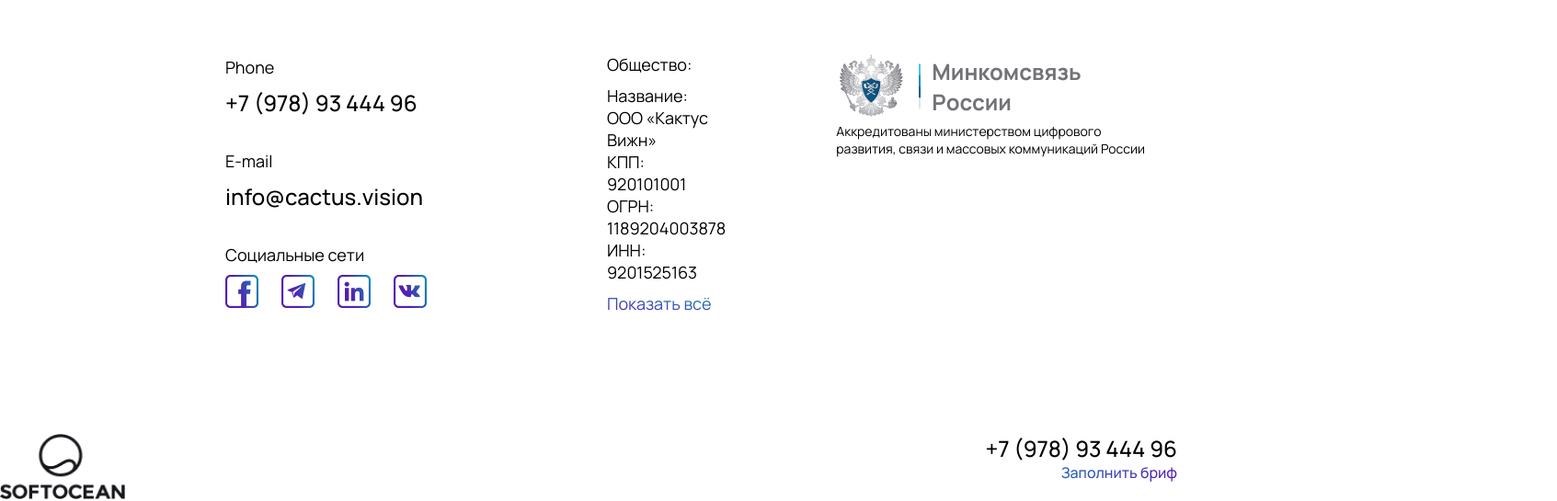
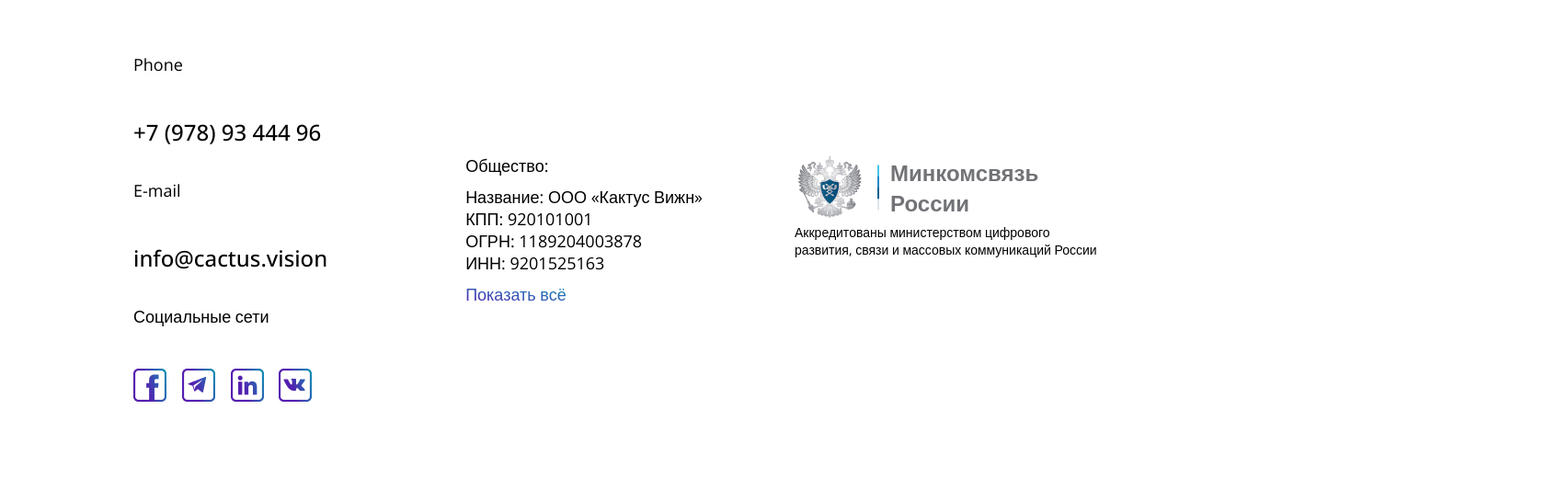
Before and after one commit to Softocean/softocean_landing, a Next.js app: page /contacts in a window 1280 px wide. Shown: the part 162-707 px from the top of the page at 92% size, 1693 px wide, since content can reach past the window. Built offline with nearby package versions, Linux system fonts and the light colour scheme.

Commit message:
added adaptive and tidied up a bit

```diff
--- a/src/app/contacts/page.tsx
+++ b/src/app/contacts/page.tsx
@@ -1,144 +1,22 @@
 import React from 'react';
-import Image from 'next/image';
-
-import FB from '../../../assets/icons/FB.jpg';
-import Tg from '../../../assets/icons/Telegram.jpg';
-import In from '../../../assets/icons/LinkedIn.jpg';
-import VK from '../../../assets/icons/VK.jpg';
-import MСlogo from '../../../assets/icons/MCLogo.jpg';
-import separator from '../../../assets/icons/separator.jpg';
-
-interface infoData {
-  id: number;
-  title: string;
-  description: string | JSX.Element;
-}
-
-interface requisitesData {
-  [key: string]: string | number;
-}
+import ContactsData from '@/components/contacts/contactsData';
+import RequisitesInfo from '@/components/contacts/requisitesInfo';
+import MinistryOfCom from '@/components/contacts/ministryOfCom';
 
 export default function Contacts() {
-  const infoData: infoData[] = [
-    {
-      id: 0,
-      title: 'Phone',
-      description: '+7 (978) 93 444 96',
-    },
-    {
-      id: 1,
-      title: 'E-mail',
-      description: 'info@cactus.vision',
-    },
-    {
-      id: 2,
-      title: 'Социальные сети',
-      description: (
-        <>
-          <Image
-            className="w-9 mr-[25px] cursor-pointer"
-            alt="иконка facebook"
-            src={FB}
-            width={36}
-            height={36}
-          />
-          <Image
-            className="w-9 mr-[25px] cursor-pointer"
-            alt="иконка telegram"
-            src={Tg}
-            width={36}
-            height={36}
-          />
-          <Image
-            className="w-9 mr-[25px] cursor-pointer"
-            alt="иконка linkedin"
-            src={In}
-            width={36}
-            height={36}
-          />
-          <Image
-            className="w-9 cursor-pointer"
-            alt="иконка вконтакте"
-            src={VK}
-            width={36}
-            height={36}
-          />
-        </>
-      ),
-    },
-  ];
-
-  const requisitesData: requisitesData[] = [
-    {
-      'Название: ': 'ООО «Кактус Вижн»',
-      'КПП: ': 920101001,
-      'ОГРН: ': 1189204003878,
-      'ИНН: ': 9201525163,
-    },
-  ];
-
   return (
-    <div className="ml-[245px] mt-[180px] flex w-fit flex-row items-center gap-[200px]">
-      <div className="flex flex-col py-10 list-none gap-[30px]">
-        {infoData.map((info) => {
-          return (
-            <li>
-              <h4 className="mt-0 mb-[10px] relative text-base my-[5px] whitespace-nowrap">
-                <div>{info.title}</div>
-              </h4>
-              <p className="relative flex my-[5px] text-base-24 font-medium whitespace-nowrap">
-                {info.description}
-              </p>
-            </li>
-          );
-        })}
-      </div>
-      <div className="flex w-fit flex-row gap-[120px]">
-        <div className="py-10">
-          <p className="mb-[10px] text-base whitespace-nowrap">Общество:</p>
-          {requisitesData.map((item, index) => (
-            <div key={index}>
-              {Object.entries(item).map(([key, value]) => (
-                <p className="text-base" key={key}>
-                  <span>{key}</span>
-                  <span>{value}</span>
-                </p>
-              ))}
-            </div>
-          ))}
-          <p className="mt-[10px] bg-gradient-main from-deep-sky-blue to-rebecca-purple bg-clip-text text-base text-transparent cursor-pointer">
-            Показать всё
-          </p>
-        </div>
-        <div className="py-10">
-          <div className="w-[784px] text-base leading-[125%]">
-            <div className="flex">
-              <Image
-                className="mr-[15px] cursor-pointer"
-                alt="изображение герба министерства связи"
-                src={MСlogo}
-                width={75}
-                height={73}
-              />
-              <Image
-                className="mr-[12px] h-[50px] self-center cursor-pointer"
-                alt="изображение линии-разделителя"
-                src={separator}
-                width={2}
-              />
-              <p className="self-center text-base-24 text-greyDark font-bold">
-                Минкомсвязь
-                <br />
-                России
-              </p>
-            </div>
-            <p className="mt-[3.17px] text-sm text-black">
-              Аккредитованы министерством цифрового
-              <br />
-              развития, связи и массовых коммуникаций России
-            </p>
-          </div>
-        </div>
+    <div
+      className="
+        ml-[245px] max-2xl:ml-[145px] max-xl:ml-[95px] max-lg:ml-[75px]
+        gap-[200px] max-2xl:gap-[150px] max-xl:gap-[100px] max-lg:gap-[50px]
+        mt-[180px] flex w-fit flex-row items-center">
+      <ContactsData />
+      <div
+        className="
+          flex w-fit flex-row
+          gap-[120px] max-2xl:gap-[100px] max-xl:gap-[80px] max-lg:gap-[60px]">
+        <RequisitesInfo />
+        <MinistryOfCom />
       </div>
     </div>
   );
--- a/src/app/globals.css
+++ b/src/app/globals.css
@@ -1,16 +1,6 @@
 @tailwind base;
 @tailwind components;
 @tailwind utilities;
-
-@layer base {
-  @font-face {
-    font-family: CoreSansN;
-    font-weight: 400;
-    src:
-      local('Roboto'),
-      url(/vendor/fonts/CoreSansN65Bold.ttf) format('ttf');
-  }
-}
 
 :root {
   --foreground-rgb: 0, 0, 0;
--- a/src/app/layout.tsx
+++ b/src/app/layout.tsx
@@ -1,9 +1,11 @@
 import './globals.css';
 import type { Metadata } from 'next';
 import { Manrope } from 'next/font/google';
+import { Open_Sans } from 'next/font/google';
 import Footer from '@/components/footer';
 
 const manrope = Manrope({ subsets: ['latin', 'cyrillic'] });
+const openSans = Open_Sans({ subsets: ['latin', 'cyrillic'] });
 
 export const metadata: Metadata = {
   title: 'Create Next App',
@@ -13,7 +15,8 @@ export const metadata: Metadata = {
 export default function RootLayout({ children }: { children: React.ReactNode }) {
   return (
     <html lang="en">
-      <body className={`${manrope.className} bg-white`}>{children}
+      <body className={`${manrope.className} ${openSans.className} bg-white`}>
+        {children}
         <section className="mb-10 mt-[90px]">
           <Footer />
         </section>
--- /dev/null
+++ b/src/components/contacts/constants/index.tsx
@@ -0,0 +1,89 @@
+import Image from 'next/image';
+import FB from '../../../../assets/icons/FB.jpg';
+import Tg from '../../../../assets/icons/Telegram.jpg';
+import In from '../../../../assets/icons/LinkedIn.jpg';
+import VK from '../../../../assets/icons/VK.jpg';
+
+interface infoData {
+  id: number;
+  title: string;
+  description: string | JSX.Element;
+}
+
+interface requisitesData {
+  [key: string]: string | number;
+}
+
+export const infoData: infoData[] = [
+  {
+    id: 0,
+    title: 'Phone',
+    description: '+7 (978) 93 444 96',
+  },
+  {
+    id: 1,
+    title: 'E-mail',
+    description: 'info@cactus.vision',
+  },
+  {
+    id: 2,
+    title: 'Социальные сети',
+    description: (
+      <>
+        <a href="https://example.com">
+          <Image
+            className="mr-[25px] cursor-pointer"
+            alt="иконка facebook"
+            src={FB}
+            width={36}
+            height={36}
+            placeholder="blur"
+            blurDataURL={FB.src}
+          />
+        </a>
+        <a href="https://example.com">
+          <Image
+            className="mr-[25px] cursor-pointer"
+            alt="иконка telegram"
+            src={Tg}
+            width={36}
+            height={36}
+            placeholder="blur"
+            blurDataURL={Tg.src}
+          />
+        </a>
+        <a href="https://example.com">
+          <Image
+            className="mr-[25px] cursor-pointer"
+            alt="иконка linkedin"
+            src={In}
+            width={36}
+            height={36}
+            placeholder="blur"
+            blurDataURL={In.src}
+          />
+        </a>
+        <a href="https://example.com">
+          <Image
+            className="mr-[25px] cursor-pointer"
+            alt="иконка вконтакте"
+            src={VK}
+            width={36}
+            height={36}
+            placeholder="blur"
+            blurDataURL={VK.src}
+          />
+        </a>
+      </>
+    ),
+  },
+];
+
+export const requisitesData: requisitesData[] = [
+  {
+    'Название: ': 'ООО «Кактус Вижн»',
+    'КПП: ': 920101001,
+    'ОГРН: ': 1189204003878,
+    'ИНН: ': 9201525163,
+  },
+];
--- /dev/null
+++ b/src/components/contacts/contactsData/index.tsx
@@ -0,0 +1,27 @@
+import { FC } from 'react';
+import { infoData } from '@/components/contacts/constants';
+
+const contactsData: FC = () => {
+  return (
+    <div className="flex flex-col py-10 list-none gap-[30px]">
+      {infoData.map((info) => {
+        return (
+          <>
+            <h4
+              className="mt-0 mb-[10px] relative my-[5px] whitespace-nowrap
+                text-base max-lg:text-sm-16 max-sm:text-sm">
+              <div>{info.title}</div>
+            </h4>
+            <p
+              className="relative flex my-[5px] font-medium whitespace-nowrap
+                text-base-24 max-lg:text-base max-sm:text-sm">
+              {info.description}
+            </p>
+          </>
+        );
+      })}
+    </div>
+  );
+};
+
+export default contactsData;
--- /dev/null
+++ b/src/components/contacts/ministryOfCom/index.tsx
@@ -0,0 +1,44 @@
+import { FC } from 'react';
+import Image from 'next/image';
+import MСlogo from '../../../../assets/icons/MCLogo.jpg';
+import separator from '../../../../assets/icons/separator.jpg';
+
+const MinistryOfCom: FC = () => {
+  return (
+    <div className="py-10">
+      <div className="w-[784px] text-base max-lg:text-sm-16 max-sm:text-sm leading-[125%]">
+        <div className="flex">
+          <Image
+            className="mr-[15px] cursor-pointer"
+            alt="изображение герба министерства связи"
+            src={MСlogo}
+            width={75}
+            height={73}
+            placeholder="blur"
+            blurDataURL={MСlogo.src}
+          />
+          <Image
+            className="mr-[12px] h-[50px] self-center cursor-pointer"
+            alt="изображение линии-разделителя"
+            src={separator}
+            width={2}
+            placeholder="blur"
+            blurDataURL={separator.src}
+          />
+          <p className="self-center text-base-24 max-lg:text-base max-sm:text-sm text-greyDark font-openSans font-bold">
+            Минкомсвязь
+            <br />
+            России
+          </p>
+        </div>
+        <p className="mt-[3.17px] text-sm text-black">
+          Аккредитованы министерством цифрового
+          <br />
+          развития, связи и массовых коммуникаций России
+        </p>
+      </div>
+    </div>
+  );
+};
+
+export default MinistryOfCom;
--- /dev/null
+++ b/src/components/contacts/requisitesInfo/index.tsx
@@ -0,0 +1,30 @@
+import { FC } from 'react';
+import Link from 'next/link';
+import { requisitesData } from '@/components/contacts/constants';
+
+const requisitesInfo: FC = () => {
+  return (
+    <div className="py-10">
+      <p className="mb-[10px] text-base max-lg:text-sm-16 max-sm:text-sm whitespace-nowrap">
+        Общество:
+      </p>
+      {requisitesData.map((item, index) => (
+        <div className="mb-[10px]" key={index}>
+          {Object.entries(item).map(([key, value]) => (
+            <p className="text-base max-lg:text-sm-16 max-sm:text-sm whitespace-nowrap" key={key}>
+              <span>{key}</span>
+              <span>{value}</span>
+            </p>
+          ))}
+        </div>
+      ))}
+      <Link
+        href="/#"
+        className="bg-gradient-main from-deep-sky-blue to-rebecca-purple bg-clip-text text-base text-transparent cursor-pointer">
+        Показать всё
+      </Link>
+    </div>
+  );
+};
+
+export default requisitesInfo;
--- a/tailwind.config.ts
+++ b/tailwind.config.ts
@@ -33,9 +33,6 @@ const config: Config = {
       lg: ['36px', 'normal'],
       xl: ['48px', 'normal'],
     },
-    fontFamily: {
-      coreSansN: ['coreSansN'],
-    },
     extend: {
       backgroundImage: {
         'gradient-main': 'linear-gradient(190deg, var(--tw-gradient-stops))',
```
